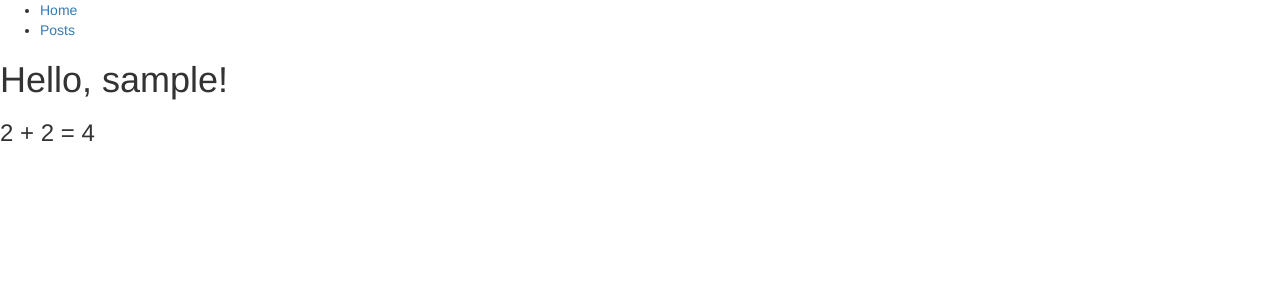
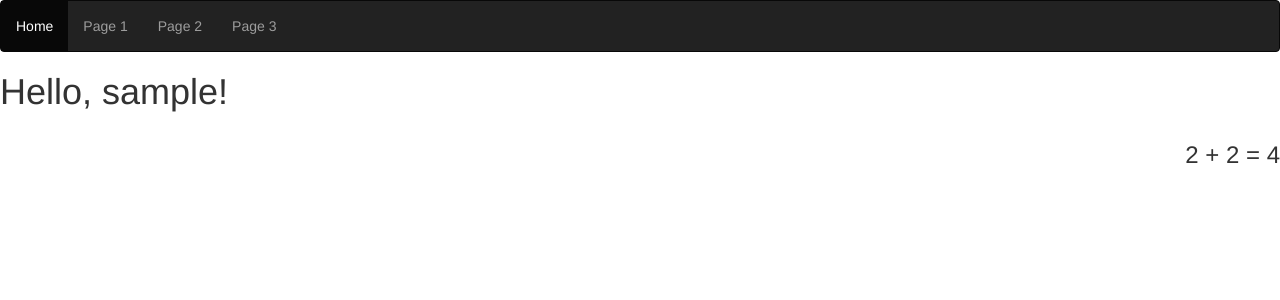
Before and after one commit to homerion/Sample-Flask-Project, a Flask app: a page that uses app/templates/base.html in a window 1280 px wide. Shown: the top 300 px of the page. Run offline with Flask 2, Linux system fonts and the light colour scheme; some libraries are stand-ins or nearby versions.

Commit message:
End of Monday's lesson

```diff
--- a/app/templates/base.html
+++ b/app/templates/base.html
@@ -1,11 +1,24 @@
 {%extends 'bootstrap/base.html' %}
 
 {%block title%}
-    {%if title%}
-    {{ title }} - Sample Project
-    {%else%}
-    Sample - Home Page
-    {%endif%}
+  My Project
+{%endblock%}
+
+
+{%block navbar%}
+<div class="navbar navbar-inverse">
+  <ul class="nav navbar-nav">
+    <li class="active"><a href="#" class="nav-item nav-link">Home</a></li>
+    <li><a href="#" class="nav-item nav-link">Page 1</a></li>
+    <li><a href="#" class="nav-item nav-link">Page 2</a></li>
+    <li><a href="#" class="nav-item nav-link">Page 3</a></li>
+  </ul>
+</div>
+{%endblock%}
+
+{%block content%}
+  {%block app_content%}
+  {%endblock%}
 {%endblock%}
 
 {%block styles%}
@@ -13,17 +26,3 @@
   <!-- grabs all the block stylings from bootstrap (it's a jinja thing) -->
   <link rel="stylesheet" href="..static/css/main.css">
 {%endblock%}
-
-{%block navbar%}
-  <ul>
-    <li><a href="/index">Home</a></li>
-    <li><a href="/posts">Posts</a></li>
-  </ul>
-{%endblock%}
-
-
-
-{%block content%}
-  {%block app_content%}
-  {%endblock%}
-{%endblock%}
--- a/app/templates/index.html
+++ b/app/templates/index.html
@@ -1,9 +1,12 @@
 {%extends 'base.html'%}
 
+{%block title%}
+Home - {{ super() }}
+{%endblock%}
 
 {%block app_content%}
   <body>
     <h1>Hello, {{name}}!</h1>
-    <h3>2 + 2 = {{num}}</h3>
+    <h3 class='pull-right'>2 + 2 = {{num}}</h3>
   </body>
 {%endblock%}
--- a/app/templates/posts.html
+++ b/app/templates/posts.html
@@ -1,4 +1,8 @@
 {%extends 'base.html'%}
+
+{%block title%}
+Posts - {{ super() }}
+{%endblock%}
 
 
 {%block app_content%}
```
